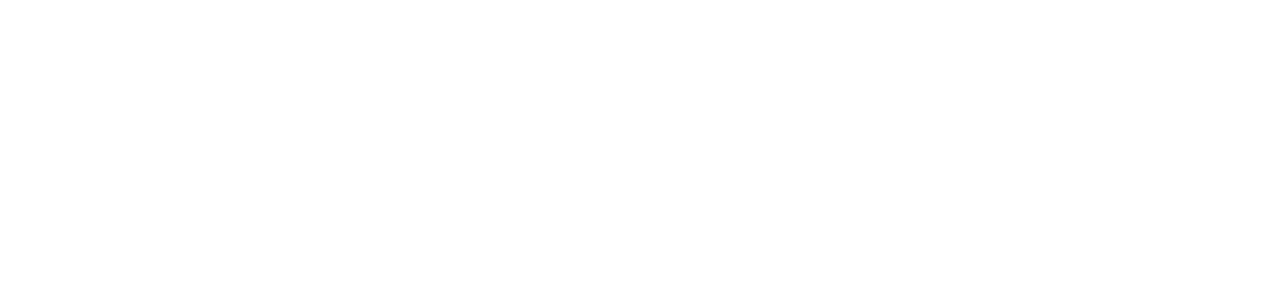
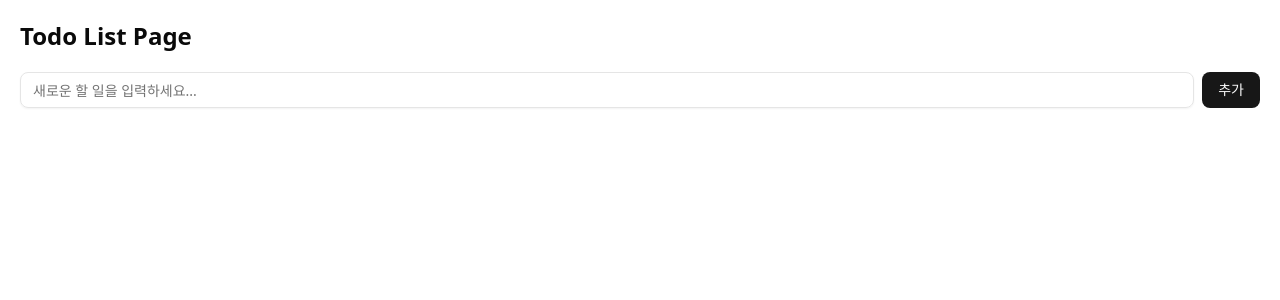
Before and after one commit to gudrmsglgl/react_sns, a React (Vite) app: page /todo-list in a window 1280 px wide. Before the commit this address had no page. Shown: the top 300 px of the page. Built offline with nearby package versions, Linux system fonts and the light colour scheme.

Commit message:
feat: Zustand 를 이용해서 TODO 구현해보기

```diff
--- a/src/App.tsx
+++ b/src/App.tsx
@@ -4,6 +4,7 @@ import IndexPage from "./pages/index-page";
 import SignInPage from "./pages/sign-in-page";
 import SignUpPage from "./pages/sign-up-page";
 import CounterPage from "./pages/counter-page";
+import TodoListPage from "./pages/todo-list-page";
 
 function AuthLayout() {
   return (
@@ -19,6 +20,7 @@ function App() {
     <Routes>
       <Route path="/" element={<IndexPage />} />
       <Route path="/counter" element={<CounterPage />} />
+      <Route path="/todo-list" element={<TodoListPage />} />
       <Route element={<AuthLayout />}>
         <Route path="/sign-in" element={<SignInPage />} />
         <Route path="/sign-up" element={<SignUpPage />} />
--- /dev/null
+++ b/src/components/todo-list/todo-editor.tsx
@@ -0,0 +1,27 @@
+import { Input } from "@/components/ui/input";
+import { Button } from "@/components/ui/button";
+import { useState } from "react";
+import { useCreateTodo } from "@/stores/todo";
+
+export default function TodoEditor() {
+  const [content, setContent] = useState("");
+  const createTodoAction = useCreateTodo();
+
+  const handleAddTodo = () => {
+    if (content.trim() === "") return;
+
+    createTodoAction(new Date().getTime(), content);
+    setContent("");
+  };
+
+  return (
+    <div className="flex gap-2">
+      <Input
+        value={content}
+        onChange={(e) => setContent(e.target.value)}
+        placeholder="새로운 할 일을 입력하세요..."
+      />
+      <Button onClick={handleAddTodo}>추가</Button>
+    </div>
+  );
+}
--- /dev/null
+++ b/src/components/todo-list/todo-item.tsx
@@ -0,0 +1,16 @@
+import { Button } from "@/components/ui/button";
+import { useDeleteTodo } from "@/stores/todo";
+import type { Todo } from "@/types";
+
+export default function TodoItem({ id, content }: Todo) {
+  const deleteTodoAction = useDeleteTodo();
+
+  return (
+    <div className="flex items-center justify-between border p-2">
+      {content}
+      <Button variant={"destructive"} onClick={() => deleteTodoAction(id)}>
+        삭제
+      </Button>
+    </div>
+  );
+}
--- /dev/null
+++ b/src/pages/todo-list-page.tsx
@@ -0,0 +1,17 @@
+import TodoEditor from "@/components/todo-list/todo-editor";
+import TodoItem from "@/components/todo-list/todo-item";
+import { useTodos } from "@/stores/todo";
+
+export default function TodoListPage() {
+  const todos = useTodos();
+
+  return (
+    <div className="flex flex-col gap-5 p-5">
+      <h1 className="text-2xl font-bold">Todo List Page</h1>
+      <TodoEditor />
+      {todos.map((item) => (
+        <TodoItem key={item.id} {...item} />
+      ))}
+    </div>
+  );
+}
--- a/src/stores/counter.ts
+++ b/src/stores/counter.ts
@@ -69,7 +69,6 @@ const useCounterStore = create(
     subscribeWithSelector(
       immer(
         combine({ count: 0 }, (set, get) => ({
-          count: 0,
           actions: {
             increment: () => {
               set((state) => {
--- /dev/null
+++ b/src/stores/todo.ts
@@ -0,0 +1,42 @@
+import { create } from "zustand";
+import { immer } from "zustand/middleware/immer";
+import { combine } from "zustand/middleware";
+import type { Todo } from "@/types";
+
+const initialState: { todos: Todo[] } = {
+  todos: [],
+};
+
+const useTodoStore = create(
+  immer(
+    combine(initialState, (set, get) => ({
+      actions: {
+        createTodo: (id: number, content: string) => {
+          set((state) => {
+            state.todos.push({ id, content });
+          });
+        },
+        deleteTodo: (id: number) => {
+          set((state) => {
+            state.todos = state.todos.filter((todo) => todo.id !== id);
+          });
+        },
+      },
+    })),
+  ),
+);
+
+export const useTodos = () => {
+  const todos = useTodoStore((store) => store.todos);
+  return todos;
+};
+
+export const useCreateTodo = () => {
+  const createTodoAction = useTodoStore((store) => store.actions.createTodo);
+  return createTodoAction;
+};
+
+export const useDeleteTodo = () => {
+  const deleteTodoAction = useTodoStore((store) => store.actions.deleteTodo);
+  return deleteTodoAction;
+};
--- /dev/null
+++ b/src/types.ts
@@ -0,0 +1,4 @@
+export interface Todo {
+  id: number;
+  content: string;
+}
```
